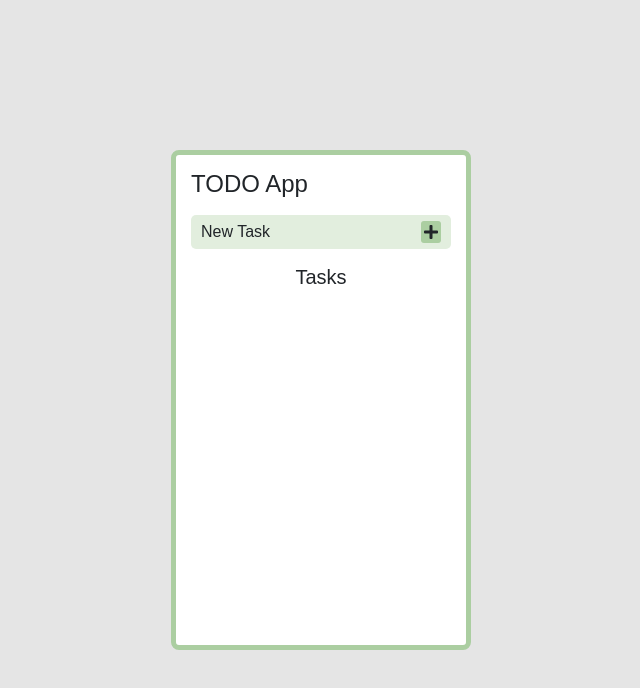
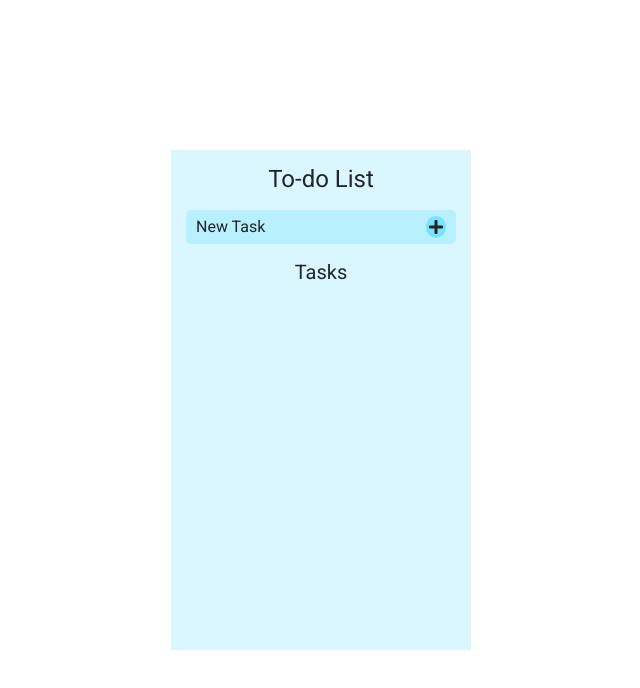
Before and after one commit to sbillsborough/todo-app, a plain HTML site: page index.html in a window 1280 px wide. Shown: the whole page, without its empty margins (319-959 px from the left). Drawn offline with nearby package versions, Linux system fonts and the light colour scheme.

Commit message:
added styling and overflow auto

```diff
--- a/index.html
+++ b/index.html
@@ -18,7 +18,7 @@
 
 <body>
   <div class="app">
-    <h4 class="mb-3">TODO App</h4>
+    <h4 class="mb-3">To-do List</h4>
 
     <!-- Task button -->
 
--- a/style.css
+++ b/style.css
@@ -1,7 +1,9 @@
+@import url("https://fonts.googleapis.com/css2?family=Roboto:ital,wght@0,400;1,300;1,500&display=swap");
+
 body {
-  font-family: sans-serif;
+  font-family: "Roboto", sans-serif;
   margin: 0 50px;
-  background-color: #e5e5e5;
+  background-color: #fff;
   overflow: hidden;
   display: flex;
   justify-content: center;
@@ -9,30 +11,32 @@ body {
   height: 100vh;
 }
 
+h4 {
+  text-align: center;
+}
+
 .app {
-  background-color: #fff;
+  background-color: #daf7ff;
   width: 300px;
   height: 500px;
-  border: 5px solid #abcea1;
-  border-radius: 8px;
   padding: 15px;
-  overflow: scroll;
+  overflow: auto;
 }
 
 #addNew {
   display: flex;
   justify-content: space-between;
   align-items: center;
-  background-color: rgba(171, 206, 161, 0.35);
+  background-color: #b9f0ff;
   padding: 5px 10px;
   border-radius: 5px;
   cursor: pointer;
 }
 
 .fa-plus {
-  background-color: #abcea1;
+  background-color: #79e2ff;
   padding: 3px;
-  border-radius: 3px;
+  border-radius: 50px;
 }
 
 #msg {
@@ -46,8 +50,9 @@ body {
 }
 
 #tasks div {
-  border: 3px solid #abcea1;
-  background-color: #e2eede;
+  border-bottom: 0.02px solid #cac9c9;
+  border-right: 0.02px solid #cac9c9;
+  background-color: #b9f0ff;
   border-radius: 6px;
   padding: 5px;
   display: grid;
@@ -69,5 +74,5 @@ body {
 }
 
 .hint {
-  color: #7da169;
+  color: #9e9e9e;
 }
```
